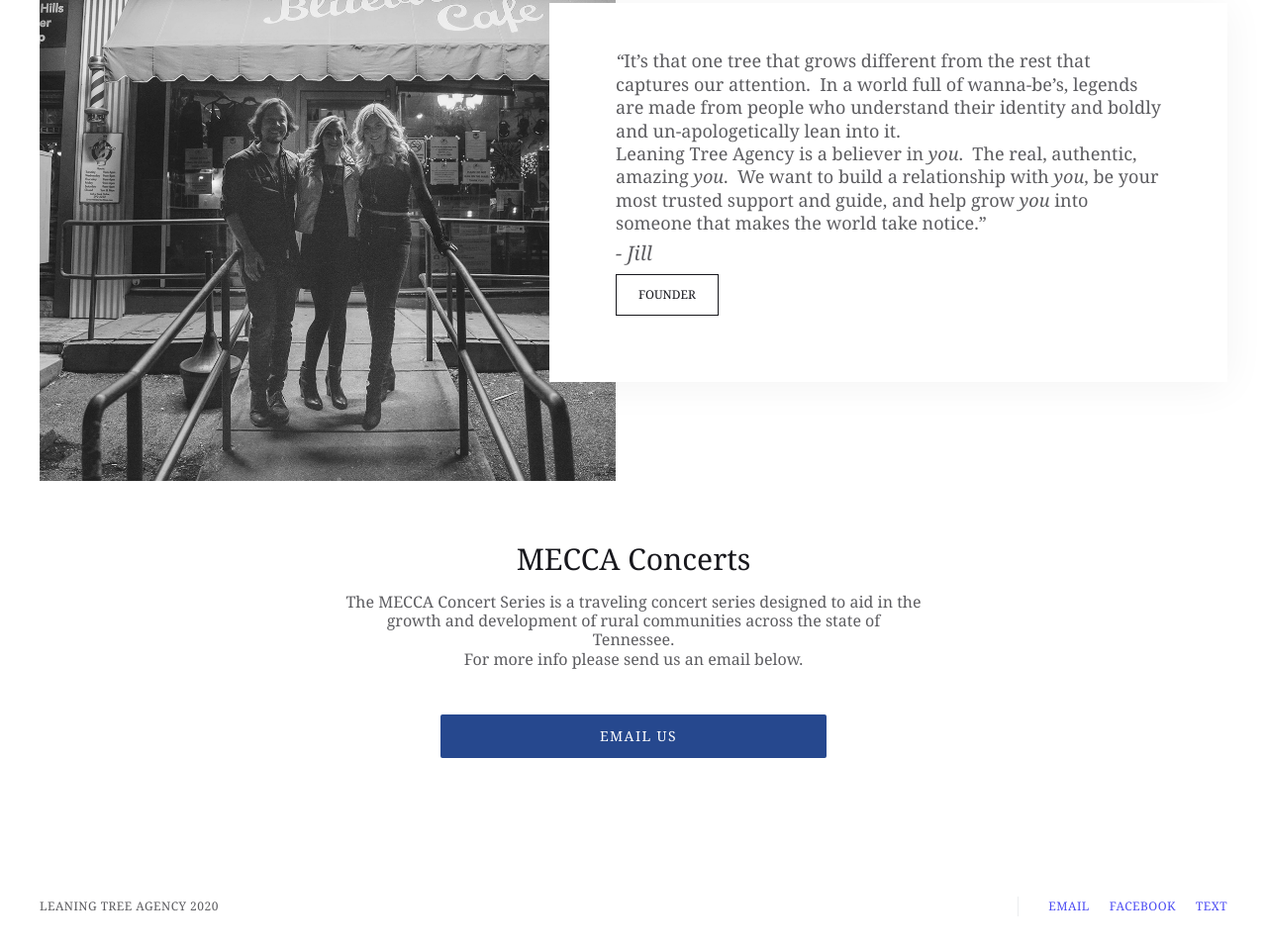
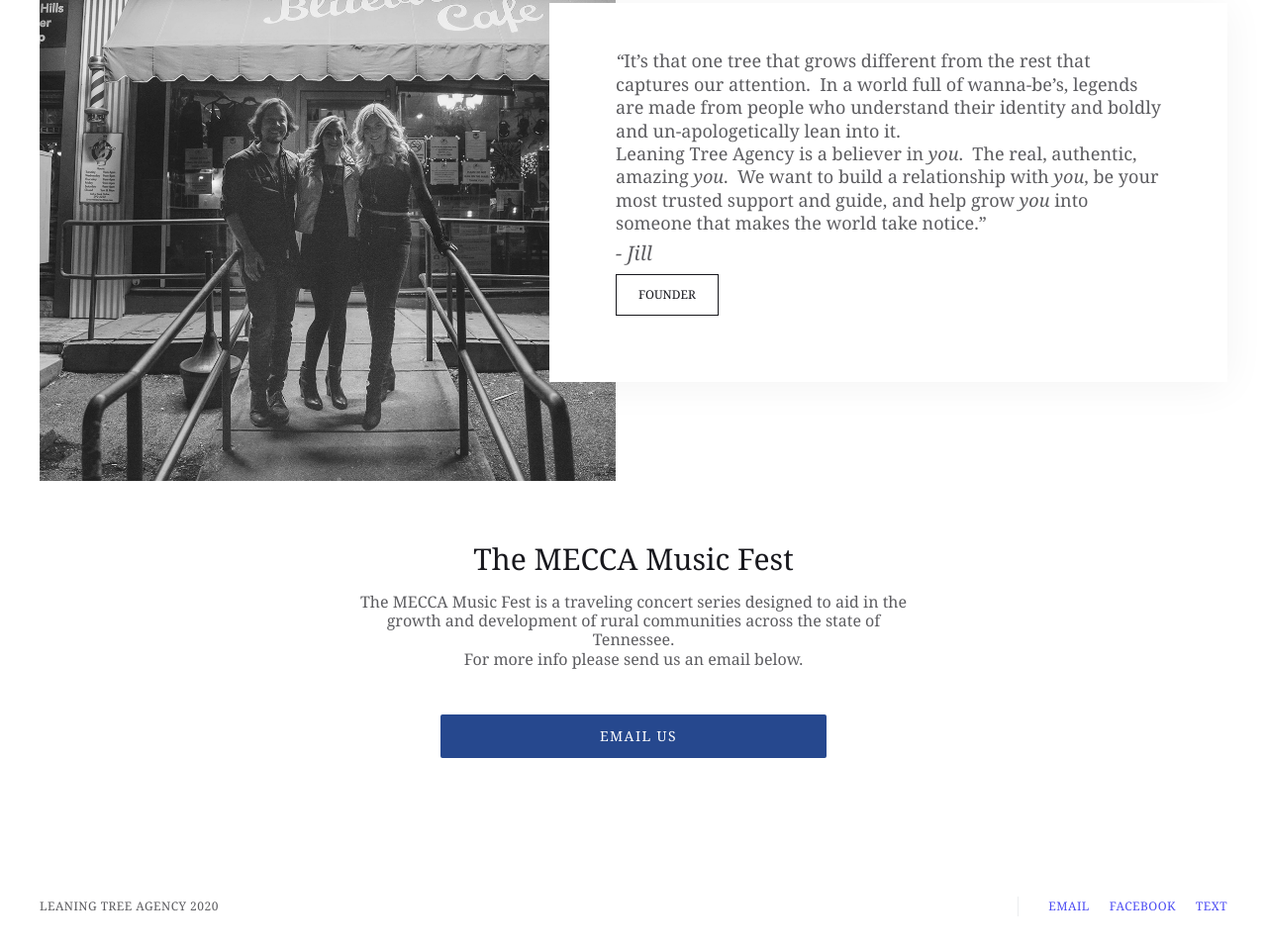
Before and after one commit to leaningtree/leaningtreeagency, a plain HTML site: page index.html in a window 1280 px wide. Shown: the part 3131-4091 px from the top of the page at 99% size. Drawn offline with nearby package versions, Linux system fonts and the light colour scheme; a web font is replaced by a local one.

Commit message:
Update index.html
Changing to The MECCA Music Fest

```diff
--- a/index.html
+++ b/index.html
@@ -180,8 +180,8 @@
       <div class="w-layout-grid cta8-grid">
         <div id="w-node-6d2d97e586d9-4cbf01ee" class="cta8-content-wrap">
           <div class="cta8-headline-wrap">
-            <div class="size3-text-3">MECCA Concerts<br></div>
-            <p class="paragraph-73">The MECCA Concert Series is a traveling concert series designed to aid in the growth and development of rural communities across the state of Tennessee. <br>For more info please send us an email below.<br></p>
+            <div class="size3-text-3">The MECCA Music Fest<br></div>
+            <p class="paragraph-73">The MECCA Music Fest is a traveling concert series designed to aid in the growth and development of rural communities across the state of Tennessee. <br>For more info please send us an email below.<br></p>
           </div>
         </div>
         <div id="w-node-6d2d97e586e1-4cbf01ee" class="cta8-form w-form">
```
